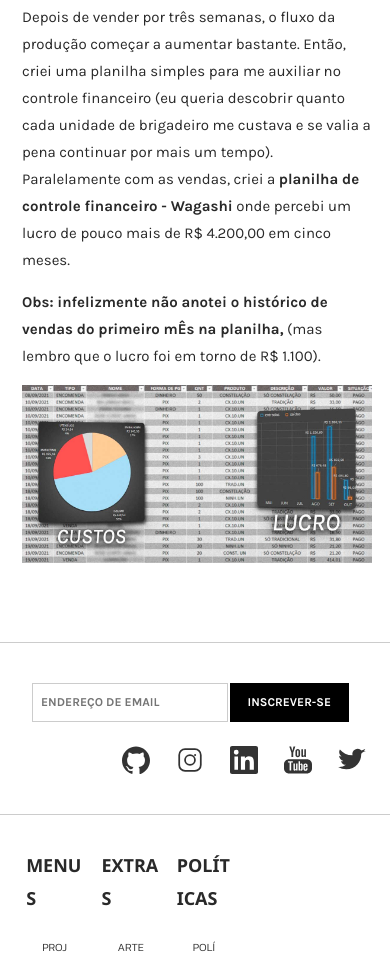
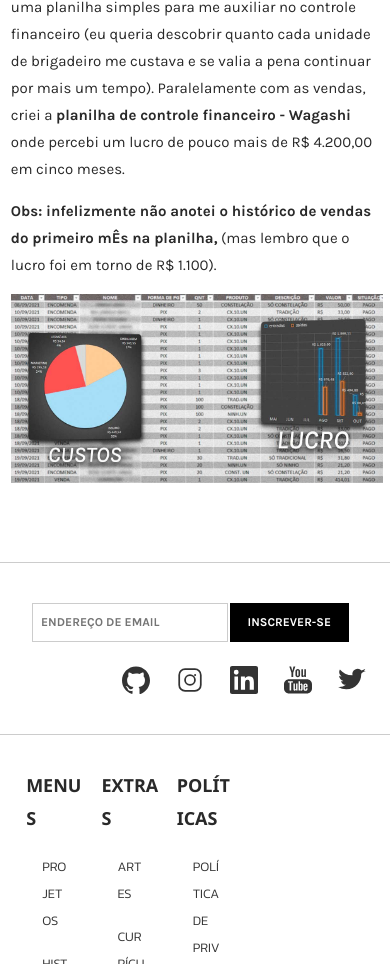
Before and after one commit to matheusmassuda/MatheusMassuda_MinhaHistoria, a plain HTML site: page index.html in a window 390 px wide. Shown: the part 2809-3773 px from the top of the page. Drawn offline with nearby package versions, Linux system fonts and the light colour scheme.

Commit message:
Fix: correção layou
- Corrigido layout rodapé (mobile);

```diff
--- a/Styles/style.css
+++ b/Styles/style.css
@@ -129,7 +129,7 @@
             }
         }
 
-
+        /*
         @media only screen and (min-width: 380px) and (max-width: 768px) {
             #main, .main {
                 margin: 2% 1% 2% 2%;
@@ -158,7 +158,7 @@
             }
 
             .projects-grid {
-              grid-template-columns: 1fr; /* Só 1 coluna em telas pequenas */
+              grid-template-columns: 1fr;
             }
 
             .content-width {
@@ -167,8 +167,80 @@
             }
 
 
+        }
+
+        */
+
+
+
+
+
+
+
+
+
+        @media only screen and (min-width: 380px) and (max-width: 768px) {
+            #main, .main {
+                margin: 2% 1% 2% 2%;
+                padding: 3px;
+            }
+
+            .w3-bar {
+                background-color: rgb(255, 255, 255);
+            }
+
+            .w3-display-container {
+                overflow: hidden;
+                display: flex;
+                justify-content: flex-end;
+            }
+
+            .img-zoom-responsive {
+                transform: scale(1);
+                transform-origin: left right;
+                transition: transform 0.3s ease-in-out;
+            }
+
+            .footer-limited {
+                max-width: 62vw;
+                text-align: left;
+                margin-left: 2.6%;
+            }
+
+            .footer-limited h3
+            .footer-limited ul li,
+            .footer-limited ul li a {
+                font-size: 13px;
+            }
+
+            .projects-grid {
+              grid-template-columns: 1fr; /* Só 1 coluna em telas pequenas */
+            }
 
         }
+
+
+
+
+
+
+
+
+
+
+
+
+
+
+
+
+
+
+
+
+
+
+
 
         /*--------------------------------------------------------*/
 
```
